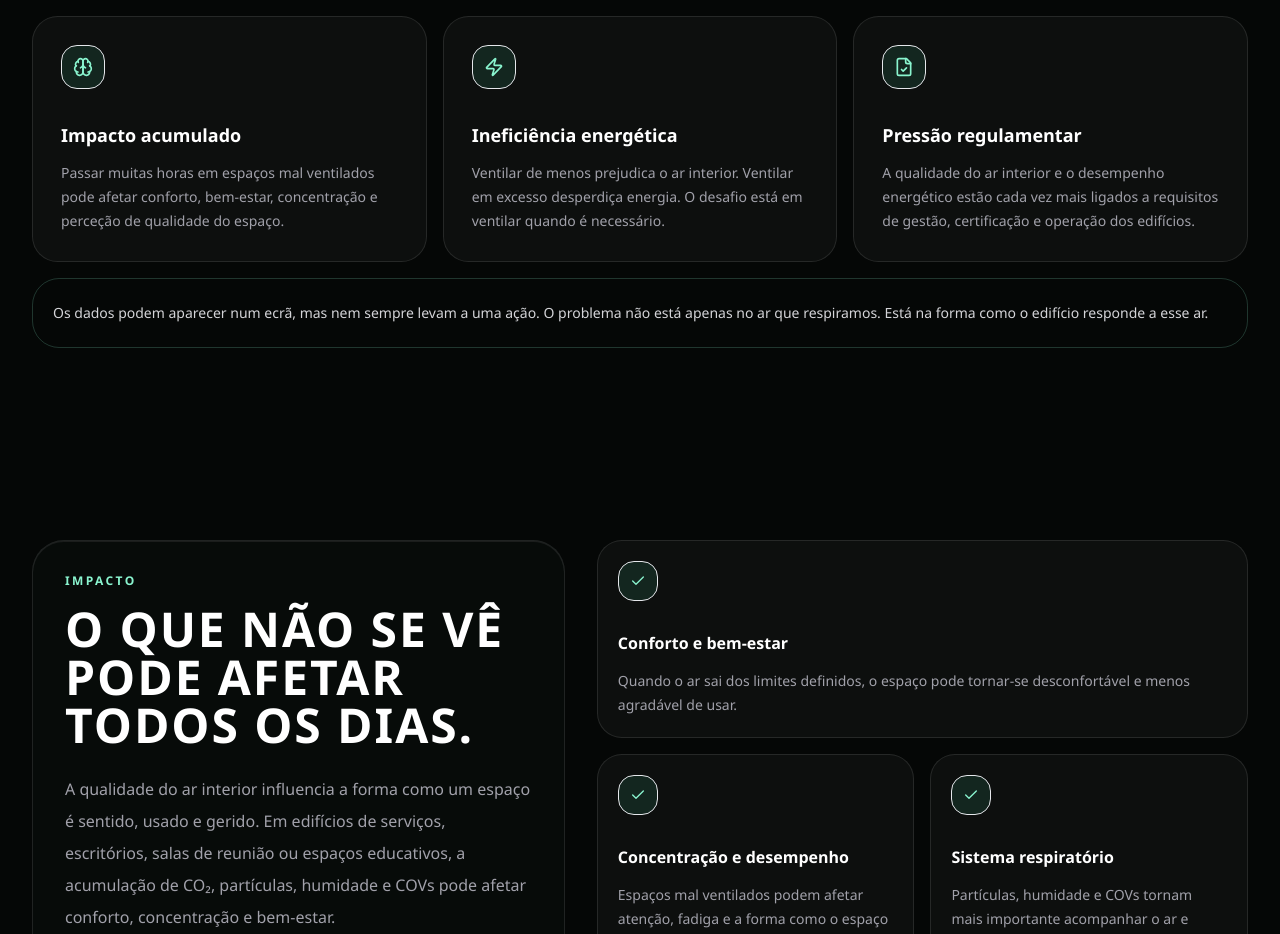
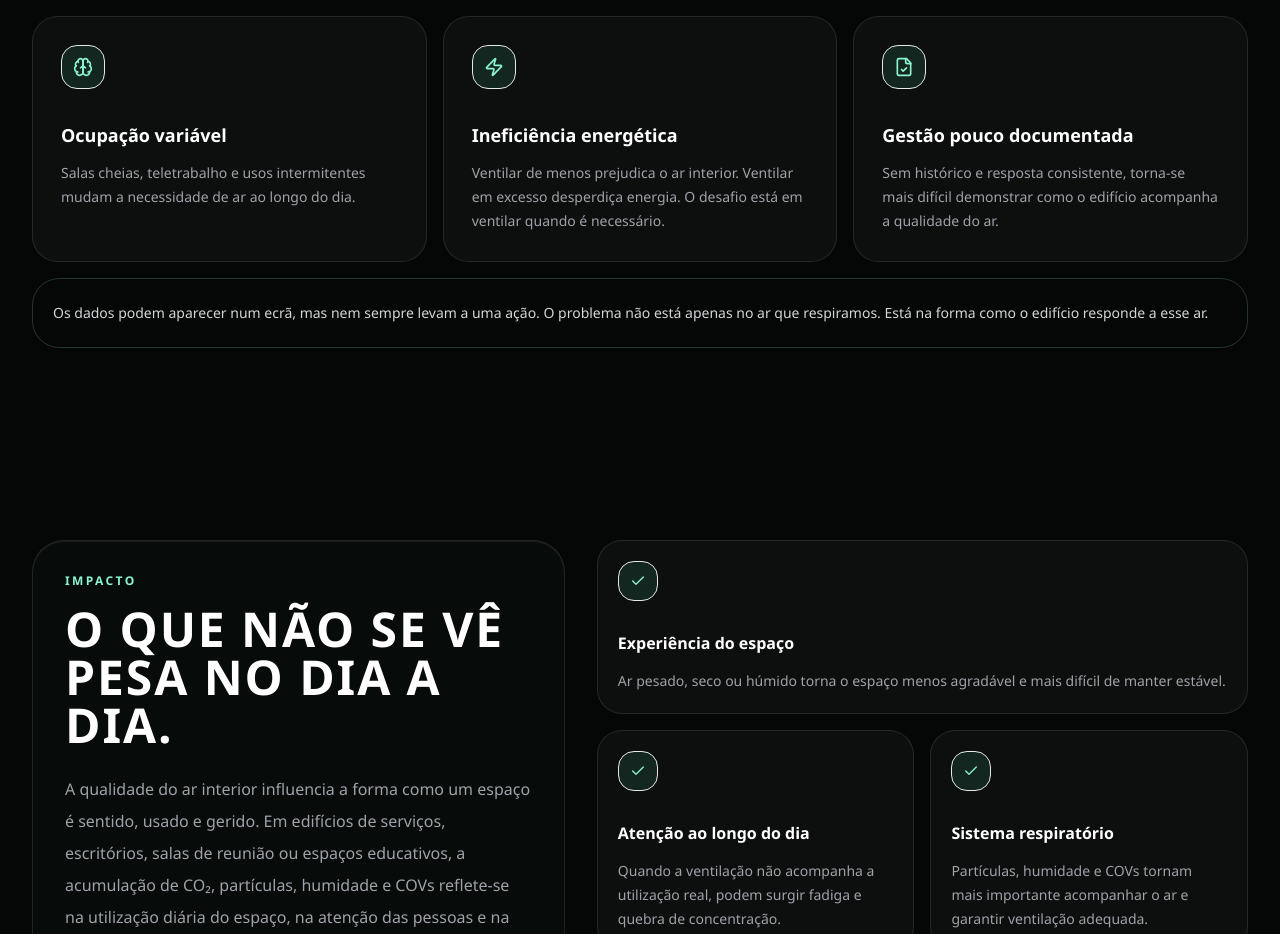
Before and after one commit to Stardust-Systems-Lda/Website, a React (Vite) app: page / in a window 1280 px wide. Shown: the part 1866-2800 px from the top of the page. Built offline with nearby package versions, Linux system fonts and the light colour scheme.

Commit message:
Apply content review notes

```diff
--- a/src/App.tsx
+++ b/src/App.tsx
@@ -108,7 +108,7 @@ const diagnosticParameters = [
     label: 'Humidade',
     title: 'Conforto do espaço',
     description:
-      'Valores muito baixos ou altos afetam conforto e ajudam a perceber se o ambiente precisa de ajuste.',
+      'Valores muito baixos ou altos mudam a sensação do espaço e ajudam a perceber se o ambiente precisa de ajuste.',
   },
   {
     label: 'Ventilação',
@@ -138,9 +138,9 @@ const problemCards: CardItem[] = [
     icon: Activity,
   },
   {
-    title: 'Impacto acumulado',
-    description:
-      'Passar muitas horas em espaços mal ventilados pode afetar conforto, bem-estar, concentração e perceção de qualidade do espaço.',
+    title: 'Ocupação variável',
+    description:
+      'Salas cheias, teletrabalho e usos intermitentes mudam a necessidade de ar ao longo do dia.',
     icon: Brain,
   },
   {
@@ -150,23 +150,23 @@ const problemCards: CardItem[] = [
     icon: Zap,
   },
   {
-    title: 'Pressão regulamentar',
-    description:
-      'A qualidade do ar interior e o desempenho energético estão cada vez mais ligados a requisitos de gestão, certificação e operação dos edifícios.',
+    title: 'Gestão pouco documentada',
+    description:
+      'Sem histórico e resposta consistente, torna-se mais difícil demonstrar como o edifício acompanha a qualidade do ar.',
     icon: FileCheck,
   },
 ];
 
 const impactItems = [
   {
-    title: 'Conforto e bem-estar',
-    description:
-      'Quando o ar sai dos limites definidos, o espaço pode tornar-se desconfortável e menos agradável de usar.',
-  },
-  {
-    title: 'Concentração e desempenho',
-    description:
-      'Espaços mal ventilados podem afetar atenção, fadiga e a forma como o espaço é usado ao longo do dia.',
+    title: 'Experiência do espaço',
+    description:
+      'Ar pesado, seco ou húmido torna o espaço menos agradável e mais difícil de manter estável.',
+  },
+  {
+    title: 'Atenção ao longo do dia',
+    description:
+      'Quando a ventilação não acompanha a utilização real, podem surgir fadiga e quebra de concentração.',
   },
   {
     title: 'Sistema respiratório',
@@ -186,7 +186,7 @@ const impactItems = [
   {
     title: 'Conformidade e risco',
     description:
-      'A pressão regulamentar aumenta a necessidade de histórico, gestão consistente e registos de operação.',
+      'Histórico e registos ajudam equipas técnicas a acompanhar requisitos e justificar decisões de operação.',
   },
 ];
 
@@ -758,13 +758,13 @@ function ImpactSection() {
               id="impacto-title"
               className="mt-4 font-display text-3xl font-semibold uppercase leading-tight tracking-[0.04em] text-white sm:text-4xl lg:text-5xl"
             >
-              O que não se vê pode afetar todos os dias.
+              O que não se vê pesa no dia a dia.
             </h2>
             <p className="mt-6 text-base leading-8 text-zinc-400">
               A qualidade do ar interior influencia a forma como um espaço é sentido, usado e
               gerido. Em edifícios de serviços, escritórios, salas de reunião ou espaços educativos,
-              a acumulação de CO₂, partículas, humidade e COVs pode afetar conforto, concentração
-              e bem-estar.
+              a acumulação de CO₂, partículas, humidade e COVs reflete-se na utilização diária do
+              espaço, na atenção das pessoas e na exigência de gestão técnica.
             </p>
             <div className="mt-8 rounded-[1.5rem] border border-air-300/24 bg-air-400/10 p-5">
               <p className="text-sm font-semibold leading-7 text-white">
@@ -804,7 +804,7 @@ function MarketShiftSection() {
       <div className="mx-auto max-w-7xl">
         <SectionHeader
           id="mudanca-title"
-          eyebrow="Porque agora"
+          eyebrow="Porquê agora"
           title="O mercado está a mudar."
           text="A próxima etapa não é apenas medir melhor. É usar dados ambientais para ajustar a ventilação quando o espaço precisa de ar novo."
         />
@@ -882,7 +882,7 @@ function SolutionIntro() {
 function SystemArchitectureSection() {
   const nodes = [
     [
-      'Unidades sensoras',
+      'Unidades de sensorização',
       'Recolha contínua de dados essenciais sobre a qualidade do ar interior.',
       RadioTower,
     ],
@@ -1084,7 +1084,7 @@ function RealWorldSection() {
             </h2>
           </div>
           <p className="max-w-3xl text-base leading-8 text-zinc-400 lg:justify-self-end">
-            O RenovAR já existe em hardware funcional, com unidades sensoras, módulos de controlo
+            O RenovAR já existe em hardware funcional, com unidades de sensorização, módulos de controlo
             e integração com ventilação natural motorizada. Esta base permite validar o
             funcionamento em ambientes reais e evoluir para instalações mais robustas.
           </p>
```
